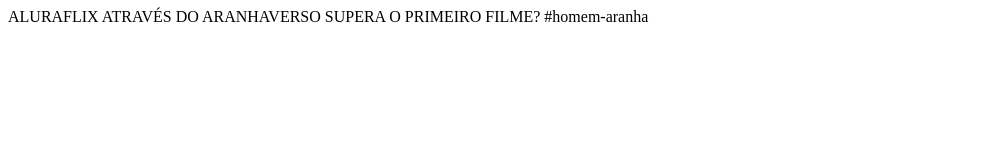
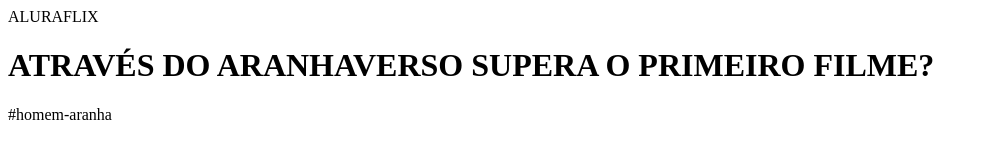
Before and after one commit to 34morais1a/Aluraflix, a plain HTML site: page index.html in a window 1280 px wide. Shown: the whole page, without its empty margins (0-988 px from the left). Drawn offline with Linux system fonts and the light colour scheme.

Commit message:
Cabeçalhio

```diff
--- a/index.html
+++ b/index.html
@@ -1,5 +1,5 @@
-<header></header>ALURAFLIX
+<header>ALURAFLIX</header>
 
 
-ATRAVÉS DO ARANHAVERSO SUPERA O PRIMEIRO FILME?
+<h1>ATRAVÉS DO ARANHAVERSO SUPERA O PRIMEIRO FILME?</h1>
 #homem-aranha
```
